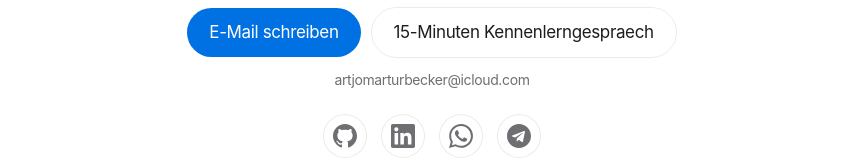
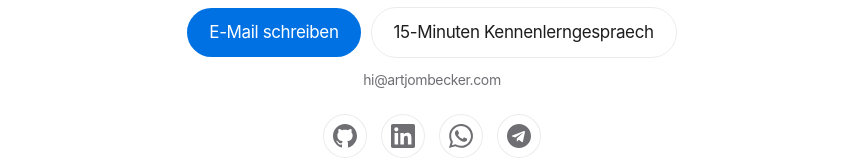
Before and after one commit to artjomartur/portfolio, a React (Vite) app: page / in a window 1280 px wide. Shown: the part 4710-4870 px from the top of the page, without its empty margins (208-1071 px from the left). Built offline with nearby package versions, Linux system fonts and the light colour scheme; no server answers.

Commit message:
updated email

```diff
--- a/src/App.jsx
+++ b/src/App.jsx
@@ -494,15 +494,15 @@ function App() {
           <motion.div className="contact-inner" initial={{ opacity: 0, y: 40 }} whileInView={{ opacity: 1, y: 0 }} viewport={{ once: true }}>
             <h2 className="contact-title">{lang === 'de' ? 'Lass uns vernetzen.' : 'Let us connect.'}</h2>
             <p className="contact-text">{lang === 'de' ? 'Ob Zusammenarbeit, Fragen zu Projekten oder einfach nur Austausch - ich freue mich über jede Nachricht.' : 'For collaboration, project questions, or just a quick exchange - I am happy to hear from you.'}</p>
-            <a href="mailto:artjomarturbecker@icloud.com" className="btn" onMouseEnter={handleHover} onMouseLeave={handleLeave}>{lang === 'de' ? 'E-Mail schreiben' : 'Send email'}</a>
+            <a href="mailto:hi@artjombecker.com" className="btn" onMouseEnter={handleHover} onMouseLeave={handleLeave}>{lang === 'de' ? 'E-Mail schreiben' : 'Send email'}</a>
             <a
-              href="mailto:artjomarturbecker@icloud.com?subject=Kennenlerngespraech%20(15%20Minuten)"
+              href="mailto:hi@artjombecker.com?subject=Kennenlerngespraech%20(15%20Minuten)"
               className="btn btn-secondary"
               onClick={() => trackEvent('contact_conversion', { type: 'intro_call' })}
             >
               {lang === 'de' ? '15-Minuten Kennenlerngespraech' : '15-minute intro call'}
             </a>
-            <p className="contact-mail">artjomarturbecker@icloud.com</p>
+            <p className="contact-mail">hi@artjombecker.com</p>
             <div className="contact-links">
               <a href="https://github.com/DjamilB" target="_blank" rel="noopener noreferrer" className="contact-link" aria-label="GitHub" onMouseEnter={handleHover} onMouseLeave={handleLeave}><GitHubIcon /></a>
               <a href="https://linkedin.com" target="_blank" rel="noopener noreferrer" className="contact-link" aria-label="LinkedIn" onMouseEnter={handleHover} onMouseLeave={handleLeave}><LinkedInIcon /></a>
--- a/src/CVSection.jsx
+++ b/src/CVSection.jsx
@@ -3,7 +3,7 @@ import { jsPDF } from 'jspdf'
 const personal = {
   name: 'Artjom Becker',
   location: 'Darmstadt, Hessen 64285',
-  email: 'artjomarturbecker@icloud.com',
+  email: 'hi@artjombecker.com',
   phone: '+49 1520 3322770',
 }
 
--- a/src/Chatbot.jsx
+++ b/src/Chatbot.jsx
@@ -21,7 +21,7 @@ const BASE_INFO_DE = {
   projects:
     'Wichtige Projekte: ExerCube (Gruppenprojekt, Note 1,0), ArcadeSuite (eigenes Bachelor-Projekt) und dieses Portfolio.',
   contact:
-    'Kontakt: artjomarturbecker@icloud.com, WhatsApp/Telegram: 015203322770, GitHub: github.com/DjamilB.',
+    'Kontakt: hi@artjombecker.com, WhatsApp/Telegram: 015203322770, GitHub: github.com/DjamilB.',
   skills:
     'Skills: JavaScript/TypeScript, Python, Java, React, Vite, Node.js, SQL, Git, Linux, Algorithmen und Datenstrukturen.',
   leadership:
@@ -34,7 +34,7 @@ const BASE_INFO_EN = {
   projects:
     'Key projects: ExerCube (group project, grade 1.0), ArcadeSuite (own bachelor project), and this portfolio.',
   contact:
-    'Contact: artjomarturbecker@icloud.com, WhatsApp/Telegram: 015203322770, GitHub: github.com/DjamilB.',
+    'Contact: hi@artjombecker.com, WhatsApp/Telegram: 015203322770, GitHub: github.com/DjamilB.',
   skills:
     'Skills: JavaScript/TypeScript, Python, Java, React, Vite, Node.js, SQL, Git, Linux, algorithms and data structures.',
   leadership:
```
